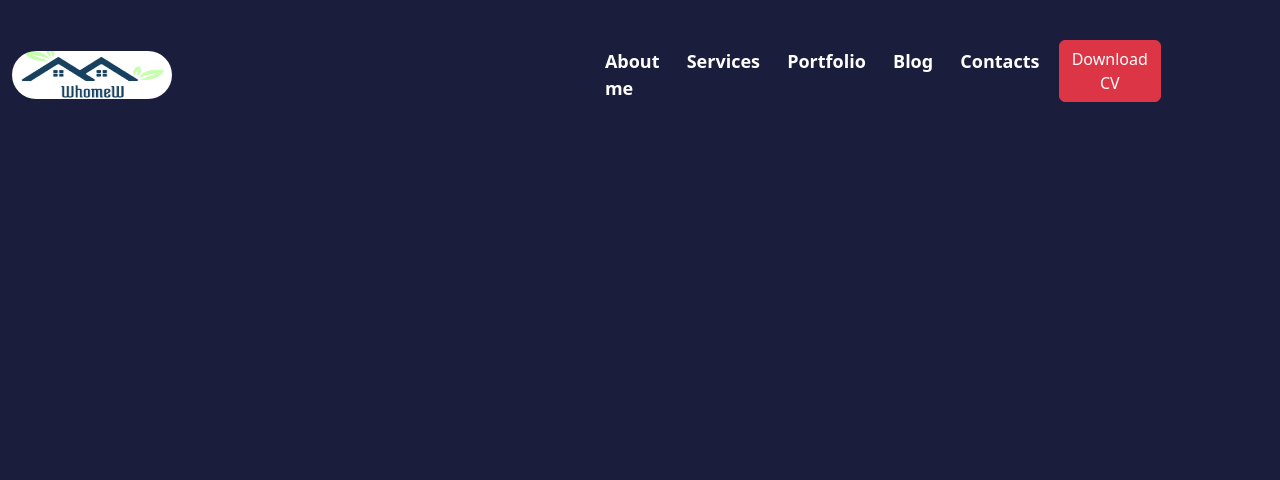
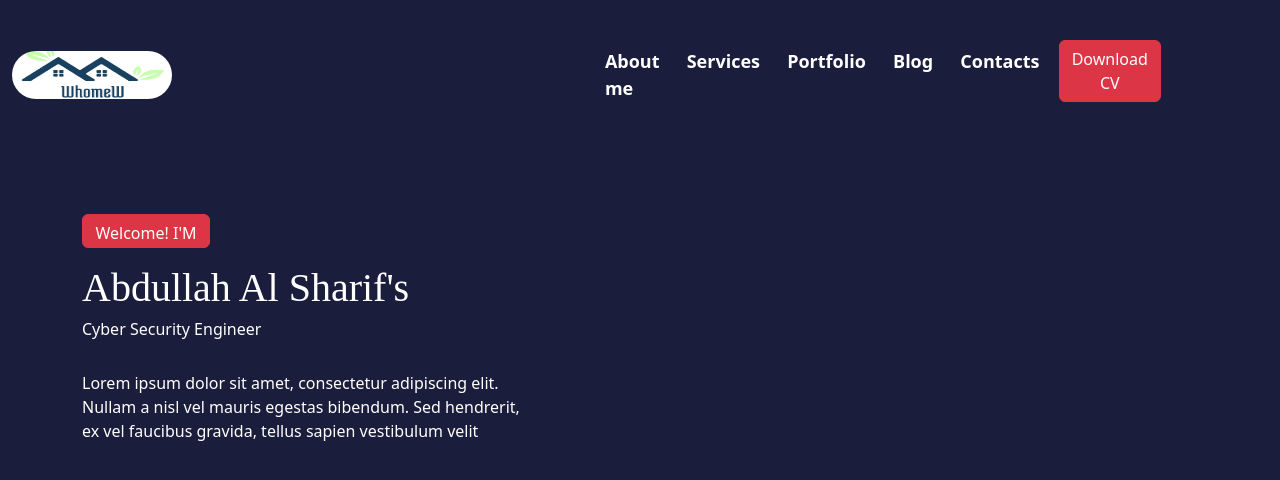
Before and after one commit to wubeabera123/my_portfolio, a React (Create React App) app: page / in a window 1280 px wide. Shown: the top 480 px of the page. Built offline with nearby package versions, Linux system fonts and the light colour scheme.

Commit message:
personal information such as image, profession

```diff
--- a/src/Landing.js
+++ b/src/Landing.js
@@ -4,6 +4,7 @@ import logo from "./Image/logo.png";
 
 function Landing(){
     return(
+  <div>
     <nav className="navbar navbar-expand-lg bg-body-tertiary">
         <div className="container mx-auto">
            <img src={logo} style={{
@@ -36,6 +37,19 @@ function Landing(){
 
         </div>
     </nav>
+    <div className="container" style={{marginTop:"6rem"}}>
+       <button className="btn btn-danger" style={{
+        width: "8rem",
+        height: "2.1rem",
+       }}>Welcome! I'M</button>
+       <h1 style={{color: "white",fontFamily: "serif",marginTop:"1rem"}}>Abdullah Al Sharif's</h1>
+       <h6 style={{color: "white"}}>Cyber Security Engineer</h6>
+       <p style={{color: "white", marginTop: "2rem"}}>Lorem ipsum dolor sit amet, consectetur adipiscing elit.<br/> Nullam a nisl vel mauris egestas bibendum. Sed hendrerit,<br/> ex vel faucibus gravida, tellus sapien vestibulum velit</p>
+    </div>
+    <div className="container">
+
+    </div>
+  </div>
     );
 }
 export default Landing;
```
Also changed, not shown: src/Image/person.png (added).
